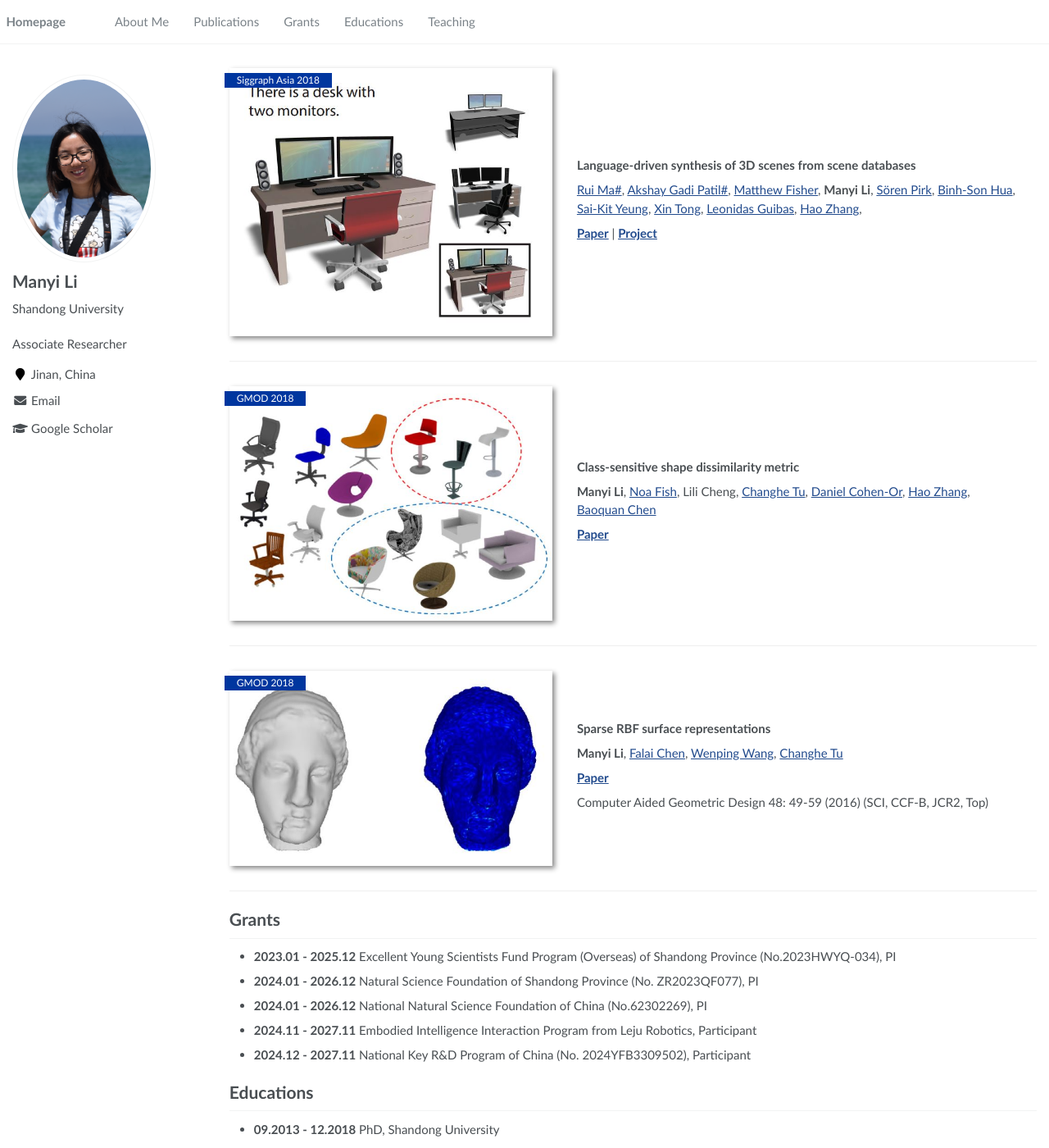
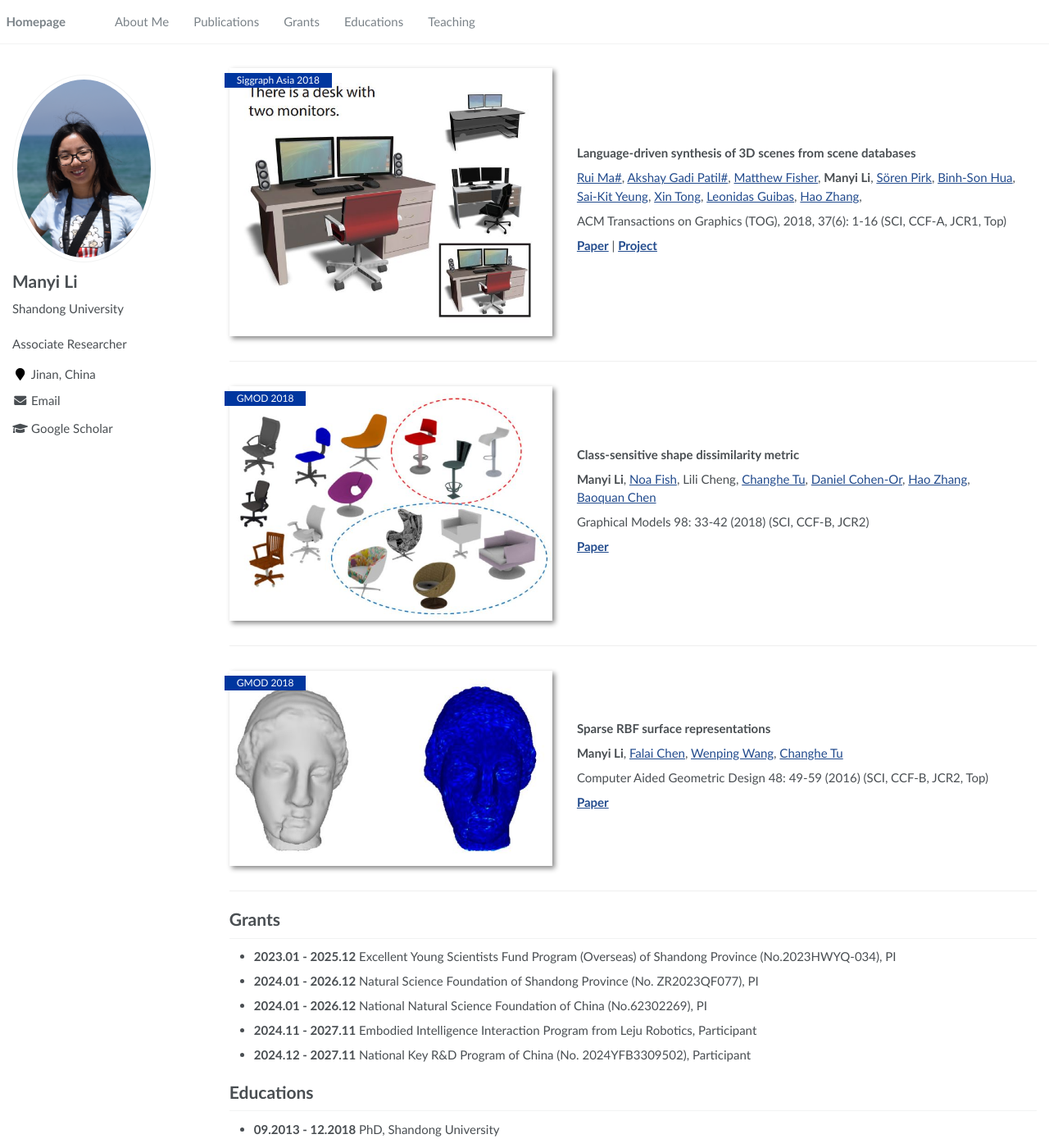
Before and after one commit to ManyiLi12345/manyili12345.github.io, a Jekyll site: the page built from _pages/about.md, in a window 1280 px wide and 1400 px high, scrolled down 4699 px. Shown: the whole window at 82% size. Built offline with Jekyll 4.4.1, drawn with Linux system fonts in a browser that asks for light colours; some of the changed text lies outside the part shown.

Commit message:
Update about.md

```diff
--- a/_pages/about.md
+++ b/_pages/about.md
@@ -258,6 +258,8 @@ Junjie Gao, Shuang-Min Chen, Zhenyu Shu,
               <a href="http://msavva.github.io/">Manolis Savva</a>,
               <a href="https://www.cs.sfu.ca/~haoz/">Hao Zhang</a>
 
+CVPR 2021 (CCF-A)
+
 [**Paper**](https://arxiv.org/abs/2012.06547) \| [**Project**](https://github.com/akshaygadipatil/LayoutGMN-pytorch)
 
 <!-- Lorem ipsum dolor sit amet, consectetur adipiscing elit. Vivamus ornare aliquet ipsum, ac tempus justo dapibus sit amet.-->
@@ -280,6 +282,8 @@ Junjie Gao, Shuang-Min Chen, Zhenyu Shu,
               <a href="http://cfcs.pku.edu.cn/baoquan/">Baoquan Chen</a>,
               <a href="https://www.cs.tau.ac.il/~dcor/">Daniel Cohen-Or</a>,
               <a href="https://www.cs.sfu.ca/~haoz/">Hao Zhang</a>,
+
+ACM Transactions on Graphics (TOG), 2019, 38(2): 1-16 (SCI, CCF-A, JCR1, Top)
 
 [**Paper**](https://arxiv.org/abs/1807.09193) \| [**Project**](./Publication/2018/GRAINS/index.html)
 
@@ -304,6 +308,8 @@ Junjie Gao, Shuang-Min Chen, Zhenyu Shu,
               <a href="https://geometry.stanford.edu/member/guibas/">Leonidas Guibas</a>,
               <a href="https://www.cs.sfu.ca/~haoz/">Hao Zhang</a>,
 
+ACM Transactions on Graphics (TOG), 2018, 37(6): 1-16 (SCI, CCF-A, JCR1, Top)
+
 [**Paper**](./Publication/2018/T2S/t2s_final.pdf) \| [**Project**](./Publication/2018/T2S/index.html)
 
 <!-- Lorem ipsum dolor sit amet, consectetur adipiscing elit. Vivamus ornare aliquet ipsum, ac tempus justo dapibus sit amet.-->
@@ -323,6 +329,8 @@ Junjie Gao, Shuang-Min Chen, Zhenyu Shu,
               <a href="https://www.cs.sfu.ca/~haoz/">Hao Zhang</a>,
               <a href="http://cfcs.pku.edu.cn/baoquan/">Baoquan Chen</a>
 
+Graphical Models 98: 33-42 (2018) (SCI, CCF-B, JCR2)
+
 [**Paper**](https://www.sciencedirect.com/science/article/pii/S1524070318300328?via%3Dihub)
 
 <!-- Lorem ipsum dolor sit amet, consectetur adipiscing elit. Vivamus ornare aliquet ipsum, ac tempus justo dapibus sit amet.-->
@@ -339,9 +347,10 @@ Junjie Gao, Shuang-Min Chen, Zhenyu Shu,
               <a href="https://www.cs.hku.hk/people/academic-staff/wenping">Wenping Wang</a>,
               <a href="http://irc.cs.sdu.edu.cn/~chtu/">Changhe Tu</a>
 
+Computer Aided Geometric Design 48: 49-59 (2016) (SCI, CCF-B, JCR2, Top)
+
 [**Paper**](https://www.sciencedirect.com/science/article/pii/S0167839616300978?via%3Dihub)
 
-Computer Aided Geometric Design 48: 49-59 (2016) (SCI, CCF-B, JCR2, Top)
 
 <!-- Lorem ipsum dolor sit amet, consectetur adipiscing elit. Vivamus ornare aliquet ipsum, ac tempus justo dapibus sit amet.-->
 </div>
```
